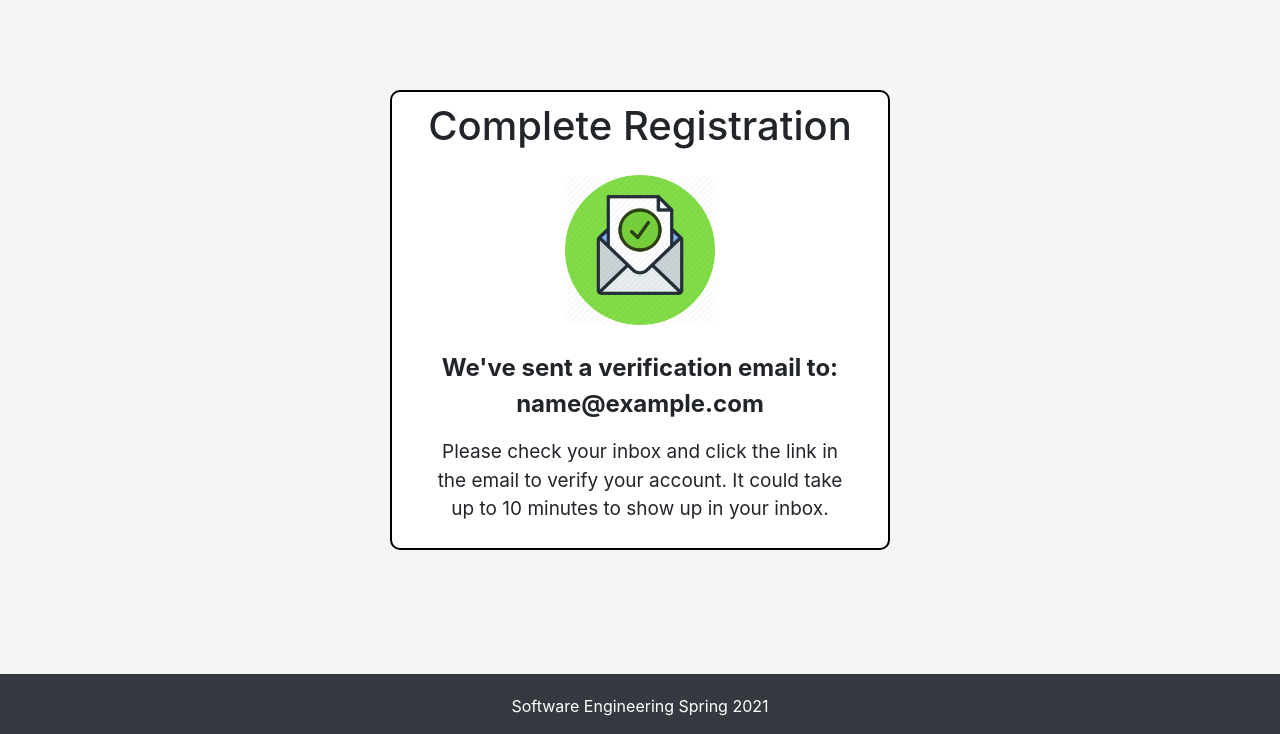
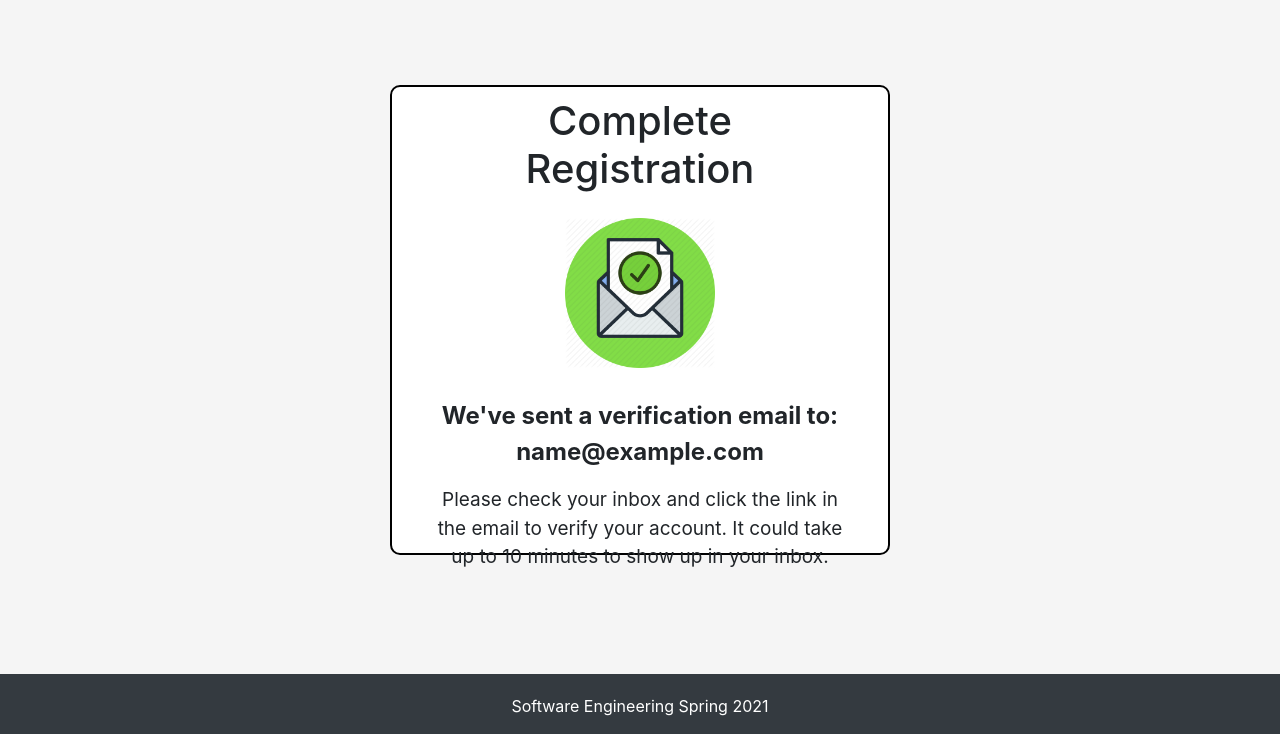
Before and after one commit to dseeler/bookaholics, a Django app: template django_project/bookstore/templates/bookstore/confirm_registration.html in a window 1280 px wide. Shown: the part 66-800 px from the top of the page. Run offline with Django 3.2, Linux system fonts and the light colour scheme; the template is opened without the code that fills it: most values are stand-ins (such as "Sample title", 1, 10 or a date in 2020); some libraries are stand-ins or nearby versions.

Commit message:
Confirmation UI bug fix

```diff
--- a/django_project/bookstore/static/bookstore/confirm_registration.css
+++ b/django_project/bookstore/static/bookstore/confirm_registration.css
@@ -10,8 +10,8 @@
     border: 2px solid black;
     border-radius: 10px;
     width: 500px;
-    height: 460px;
-    padding: 0 4% 0 4%;
+    height: 470px;
+    padding: 0 40px 0 40px;
     background-color: white;
     text-align: center;
   }
@@ -35,5 +35,5 @@
 #check-icon{
     height: 150px;
     width: 150px;
-    margin: 15px auto 25px auto;
+    margin: 15px auto 30px auto;
 }
```
Also changed, not shown: django_project/db.sqlite3.
